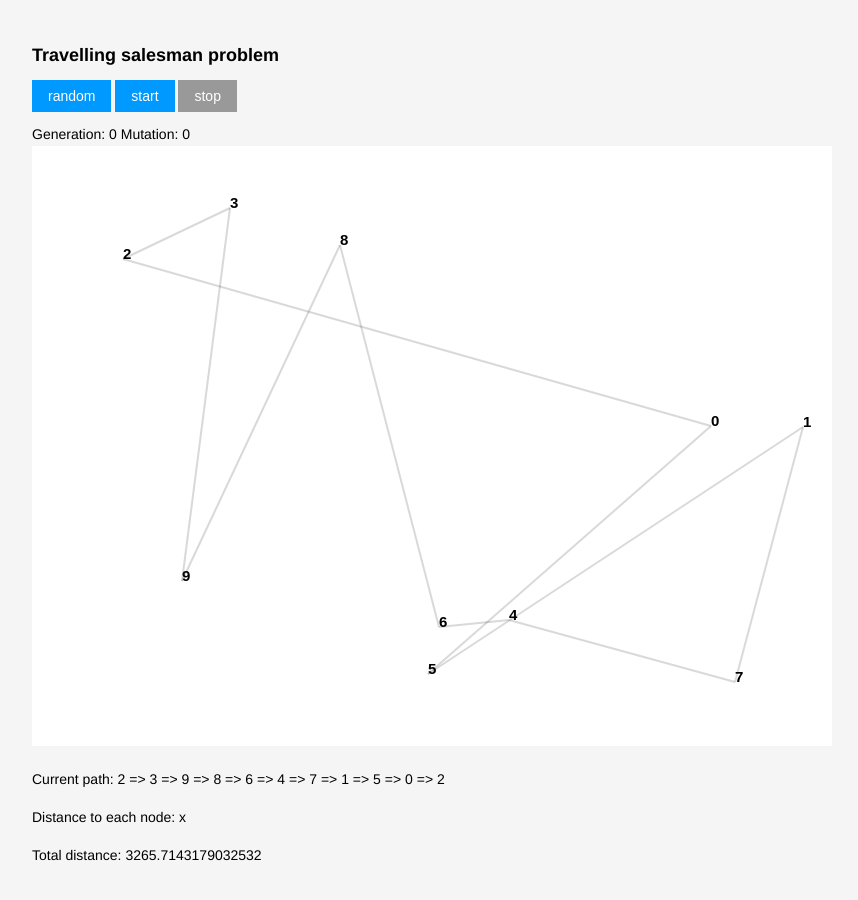
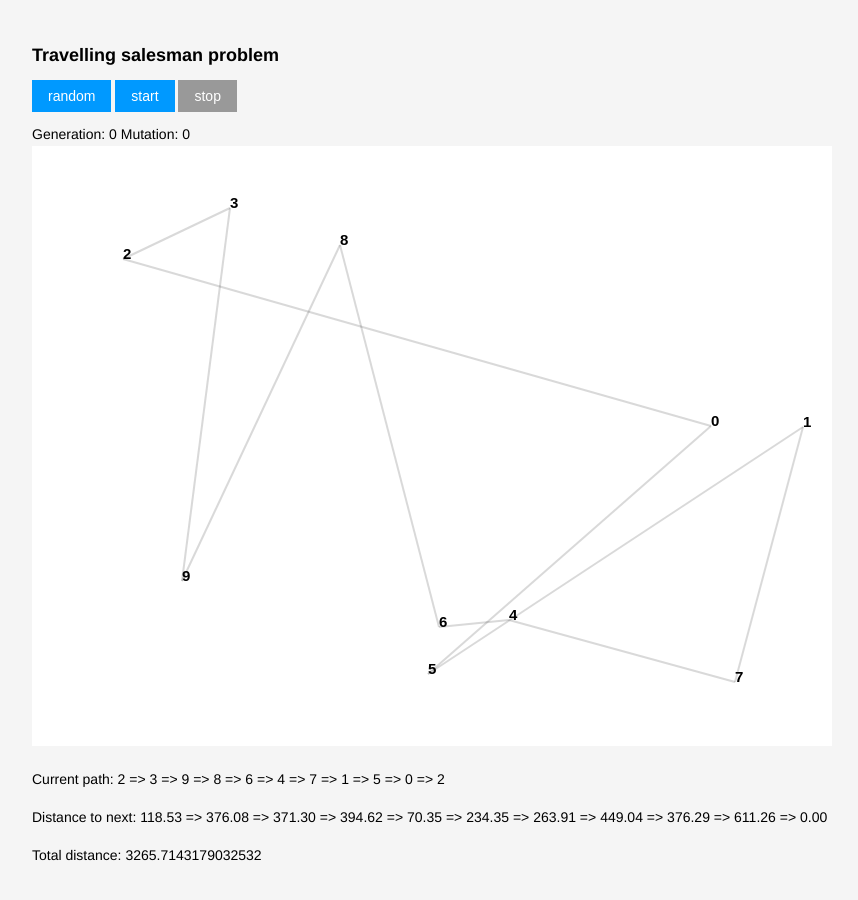
Before and after one commit to rmrotek/travelling-salesman, a website built with webpack: page index.html in a window 1280 px wide. Shown: the whole page, without its empty margins (208-1066 px from the left). Built offline with nearby package versions, Linux system fonts and the light colour scheme.

Commit message:
distance to next calculated and displayed

```diff
--- a/index.html
+++ b/index.html
@@ -30,7 +30,7 @@
 
     <div id='current-path-container'>
       <p> Current path: <span id='path'> x </span></p>
-      <p> Distance to each node: <span id='distance'> x </span> </p>
+      <p> Distance to next: <span id='distance'> x </span> </p>
       <p> Total distance: <span id='total-distance'> activates on start </span> </p>
 
     </div>
--- a/src/tsp.js
+++ b/src/tsp.js
@@ -120,7 +120,6 @@ export default class TSP {
   //get total distance in current route
   getDistance(order = null) {
     let distanceTotal = 0
-    let distancesArr=[]
     let { nodes } = this
     order.concat(order[0]).reduce((a, b) => {
       let currentDistance = Math.hypot((nodes[a].x - nodes[b].x), (nodes[a].y - nodes[b].y))
@@ -130,6 +129,19 @@ export default class TSP {
     })
     return distanceTotal
   }
+
+  getEachDistance(order = null) {
+    let distanceArr=[];
+    let {nodes} = this;
+    order.concat(order[0]).reduce((a,b) => {
+      let currentDistance = (Math.hypot((nodes[a].x - nodes[b].x), (nodes[a].y - nodes[b].y))).toFixed(2)
+      distanceArr.push(currentDistance)
+
+      return b
+    })
+    return distanceArr
+  }
+
 
   render() {
     let { ctx, radius, nodes, deviceRatio } = this
@@ -148,20 +160,28 @@ export default class TSP {
       ctx.lineTo(nb.x * deviceRatio, nb.y * deviceRatio)
       ctx.stroke()
 
-      console.log('a x '+ na.x,'a y ' +na.y)
-      console.log('b x '+nb.x,'b y ' +nb.y)
-      console.log('delta x ' + (na.x-nb.x), 'delta y '+ (na.y-nb.y))
-      console.log('distance ' + Math.hypot((na.x-nb.x), (na.y-nb.y)))
+
+      let distance =  Math.hypot((na.x-nb.x), (na.y-nb.y))
+      console.log('distance ' + distance)
+
+
+
       return b
     })
 
 
-    console.log(this.orders)
     //draw current route
     $('#path').html(this.orders.reduce(function (a, b) {
       return a.concat(b).concat(" => ");
     }, []).slice(0, -1))
 
+
+    //distance to next
+    $('#distance').html(this.getEachDistance(this.orders).reduce(function (a, b) {
+      return a.concat(b).concat(" => ");
+    }, []).slice(0, -1))
+
+    //current total distance
     $('#total-distance').html(this.getDistance(this.orders))
 
 
```
Also changed, not shown: build/bundle.js, 1 other file.
